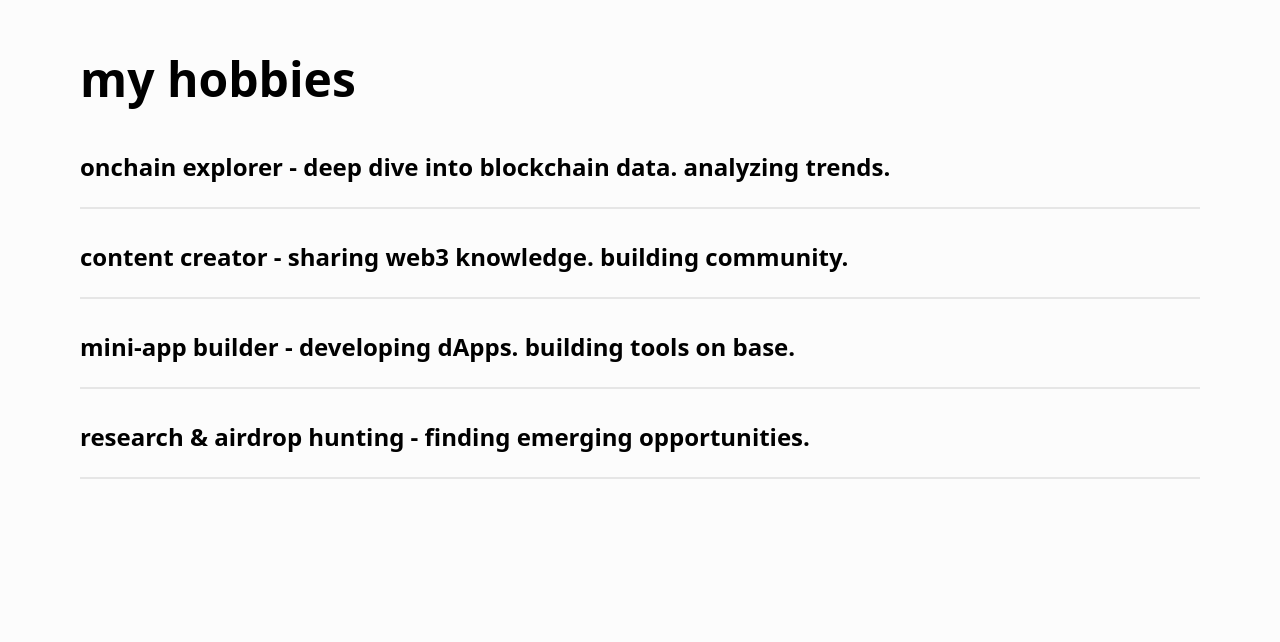
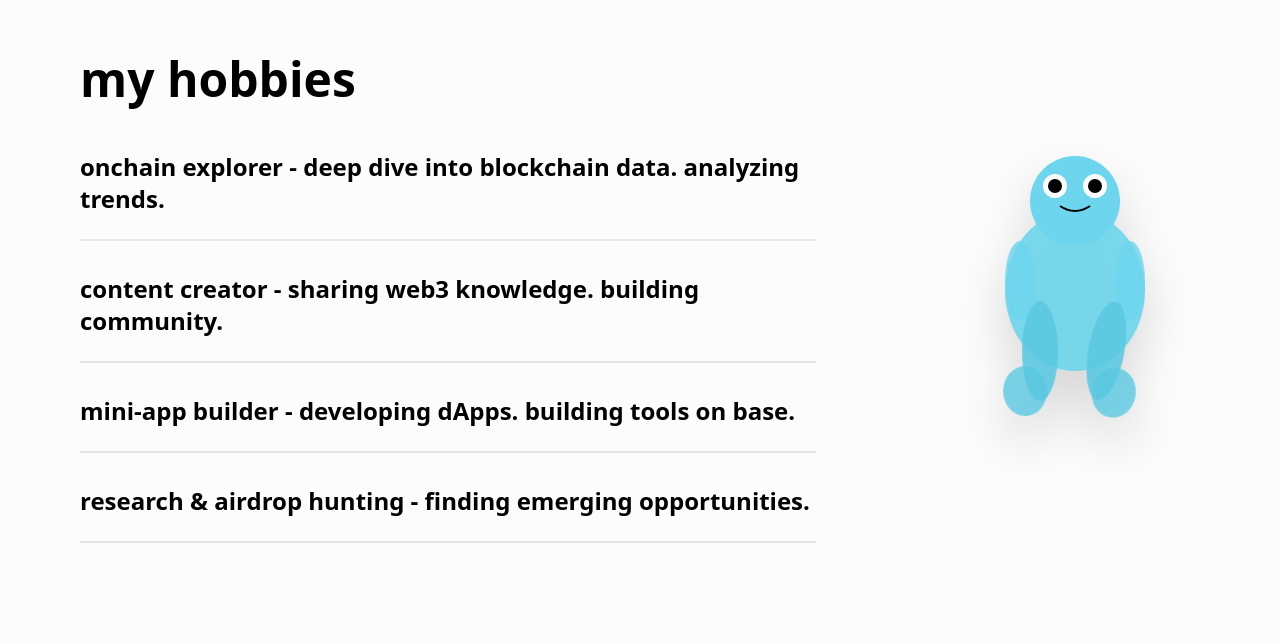
Before and after one commit to Akram9922/v0-personal-portfolio-website, a Next.js app: page / in a window 1280 px wide. Shown: the part 878-1520 px from the top of the page. Built offline with nearby package versions, Linux system fonts and the light colour scheme.

Commit message:
add animated frog SVG in hobbies section with kicking legs and bobbing head

```diff
--- a/app/page.tsx
+++ b/app/page.tsx
@@ -119,7 +119,7 @@ export default function Page() {
       </section>
 
       {/* My Hobbies Section */}
-      <section className="py-20 px-4 max-w-6xl mx-auto">
+      <section className="py-20 px-4 max-w-6xl mx-auto relative">
         <motion.h2
           initial={{ opacity: 0 }}
           whileInView={{ opacity: 1 }}
@@ -129,7 +129,8 @@ export default function Page() {
           my hobbies
         </motion.h2>
 
-        <div className="space-y-8">
+        <div className="grid grid-cols-1 lg:grid-cols-3 gap-8 items-start">
+          <div className="lg:col-span-2 space-y-8">
             {[
               'onchain explorer - deep dive into blockchain data. analyzing trends.',
               'content creator - sharing web3 knowledge. building community.',
@@ -146,6 +147,75 @@ export default function Page() {
                 {hobby}
               </motion.div>
             ))}
+          </div>
+
+          {/* Animated Frog Character */}
+          <motion.div
+            initial={{ opacity: 0, scale: 0.8 }}
+            whileInView={{ opacity: 1, scale: 1 }}
+            transition={{ duration: 0.8 }}
+            className="lg:col-span-1 flex justify-center lg:justify-end"
+          >
+            <svg
+              width="250"
+              height="300"
+              viewBox="0 0 250 300"
+              className="drop-shadow-2xl"
+            >
+              <defs>
+                <style>{`
+                  @keyframes kickLeft {
+                    0%, 100% { transform: rotate(0deg); }
+                    50% { transform: rotate(-25deg); }
+                  }
+                  @keyframes kickRight {
+                    0%, 100% { transform: rotate(0deg); }
+                    50% { transform: rotate(25deg); }
+                  }
+                  .left-leg { animation: kickLeft 1.5s ease-in-out infinite; transform-origin: 90px 180px; }
+                  .right-leg { animation: kickRight 1.5s ease-in-out infinite 0.3s; transform-origin: 160px 180px; }
+                  @keyframes headBob {
+                    0%, 100% { transform: translateY(0); }
+                    50% { transform: translateY(-10px); }
+                  }
+                  .frog-head { animation: headBob 1.5s ease-in-out infinite; }
+                `}</style>
+              </defs>
+
+              {/* Body */}
+              <ellipse cx="125" cy="140" rx="70" ry="80" fill="#6DD5ED" opacity="0.9" />
+
+              {/* Head */}
+              <g className="frog-head">
+                <circle cx="125" cy="50" r="45" fill="#6DD5ED" />
+                {/* Eyes */}
+                <circle cx="105" cy="35" r="12" fill="#FFF" />
+                <circle cx="145" cy="35" r="12" fill="#FFF" />
+                <circle cx="105" cy="35" r="7" fill="#000" />
+                <circle cx="145" cy="35" r="7" fill="#000" />
+                {/* Mouth */}
+                <path d="M 110 55 Q 125 65 140 55" stroke="#000" strokeWidth="2" fill="none" />
+              </g>
+
+              {/* Left Arm */}
+              <ellipse cx="70" cy="130" rx="15" ry="40" fill="#6DD5ED" opacity="0.8" />
+
+              {/* Right Arm */}
+              <ellipse cx="180" cy="130" rx="15" ry="40" fill="#6DD5ED" opacity="0.8" />
+
+              {/* Left Leg */}
+              <g className="left-leg">
+                <ellipse cx="90" cy="200" rx="18" ry="50" fill="#5BC9E1" opacity="0.9" />
+                <ellipse cx="75" cy="240" rx="22" ry="25" fill="#5BC9E1" opacity="0.8" />
+              </g>
+
+              {/* Right Leg */}
+              <g className="right-leg">
+                <ellipse cx="160" cy="200" rx="18" ry="50" fill="#5BC9E1" opacity="0.9" />
+                <ellipse cx="175" cy="240" rx="22" ry="25" fill="#5BC9E1" opacity="0.8" />
+              </g>
+            </svg>
+          </motion.div>
         </div>
       </section>
 
```
Lines whose indentation alone changed are shown as unchanged.
